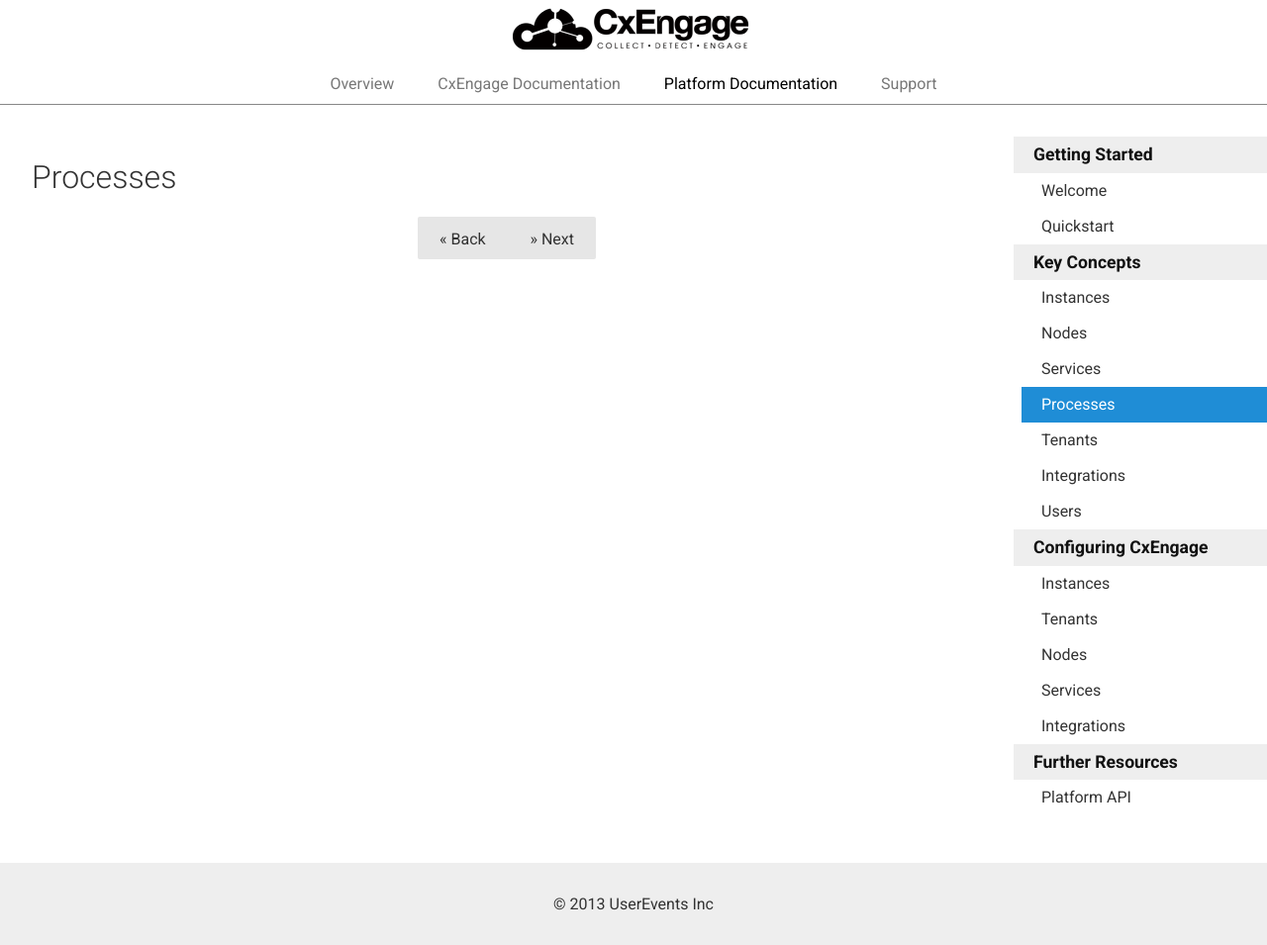
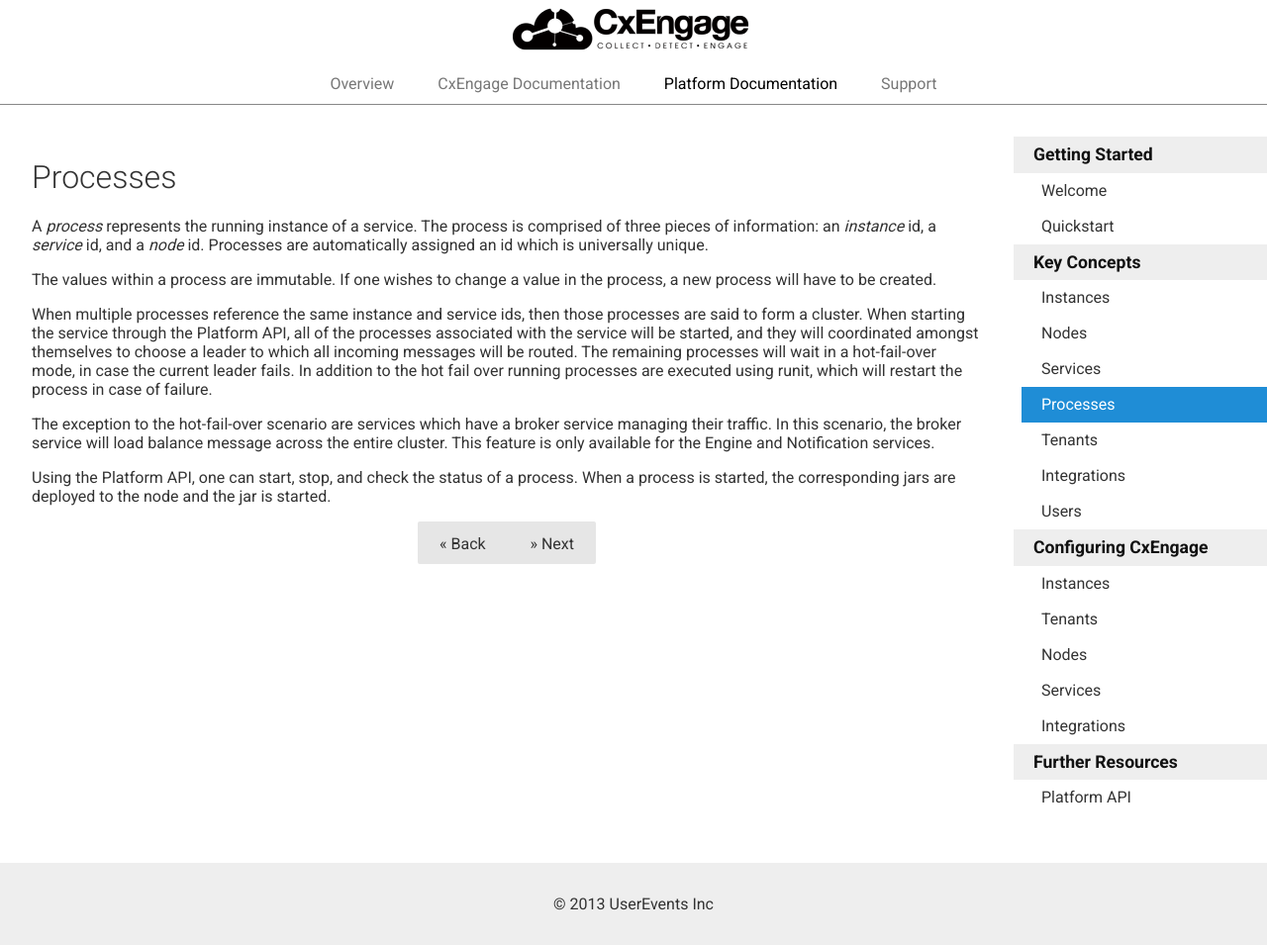
Before and after one commit to ianbishop/userevents.github.io, a Jekyll site: the page built from docs/platform/processes.md, in a window 1280 px wide. Shown: the whole page at 99% size. Built offline with Jekyll 4.4.1, drawn with Linux system fonts in a browser that asks for light colours; Markdown is read by kramdown in place of the engine named in the settings.

Commit message:
More updates

```diff
--- a/docs/platform/processes.md
+++ b/docs/platform/processes.md
@@ -6,3 +6,25 @@
 permalink: /docs/platform/processes/
 categories: ['platform']
 ---
+
+A *process* represents the running instance of a service. The process is comprised
+of three pieces of information: an *instance* id, a *service* id, and a *node* id.
+Processes are automatically assigned an id which is universally unique.
+
+The values within a process are immutable. If one wishes to change a value in the
+process, a new process will have to be created.
+
+When multiple processes reference the same instance and service ids, then those processes
+are said to form a cluster. When starting the service through the Platform API, all of the
+processes associated with the service will be started, and they will coordinated amongst themselves
+to choose a leader to which all incoming messages will be routed. The remaining processes will
+wait in a hot-fail-over mode, in case the current leader fails. In addition to the hot fail over
+running processes are executed using runit, which will restart the process in case of failure.
+
+The exception to the hot-fail-over scenario are services which have a broker service managing their traffic.
+In this scenario, the broker service will load balance message across the entire cluster. This feature
+is only available for the Engine and Notification services.
+
+Using the Platform API, one can start, stop, and check the status of a process.
+When a process is started, the corresponding jars are deployed to the node and
+the jar is started.
```
Also changed, not shown: docs/platform/integrations.md (+5 -0 lines), docs/platform/tenants.md (+10 -0 lines).
